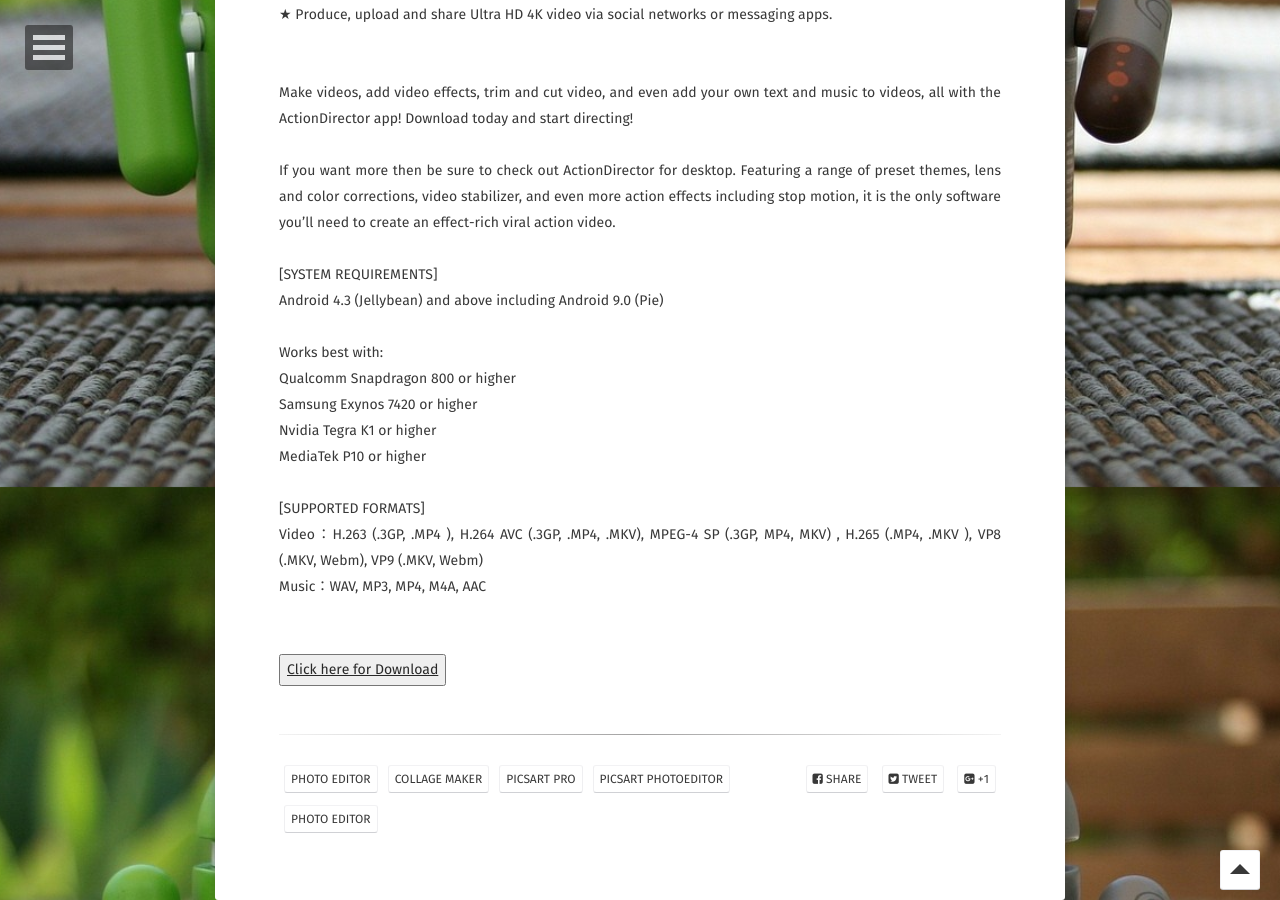
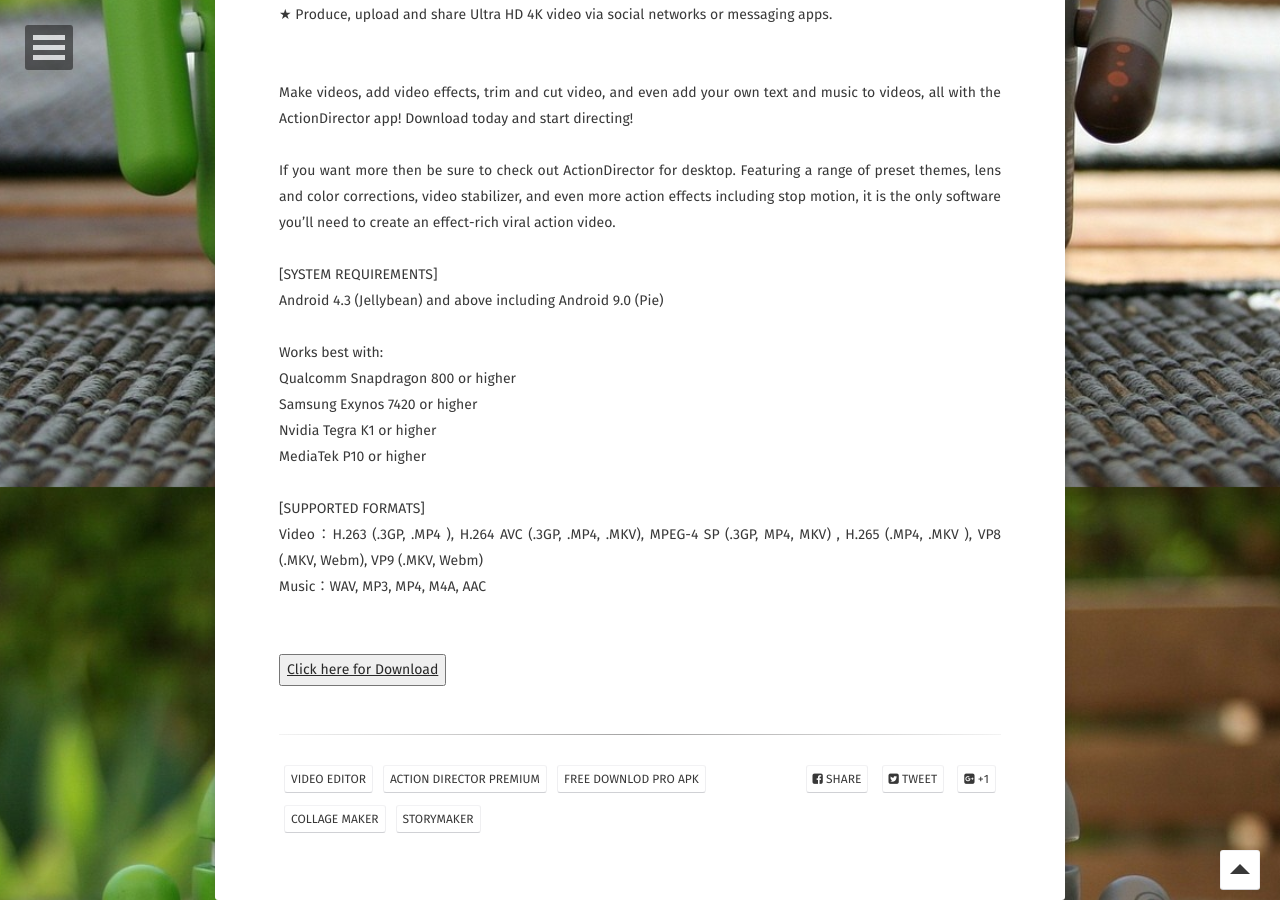
Before and after one commit to GetFreeApps/GetFreeApps.github.io, a Jekyll site: the page built from _posts/2019-02-07-actiondirector-video-editor---edit-videos-fast-pro-moded-version-premium-3-1-1-2019.md, in a window 1280 px wide and 900 px high, scrolled down 2213 px. Built offline with Jekyll 4.4.1, drawn with Linux system fonts in a browser that asks for light colours; some web fonts are replaced; some of the changed text lies outside the part shown.

Commit message:
Moved '_posts/2019-02-06-actiondirector-video-editor---edit-videos-fast-pro-moded-version-premium-3-1-1-2019.md' to '_posts/2019-02-07-actiondirector-video-editor---edit-videos-fast-pro-moded-version-premium-3-1-1-2019.md' via CloudCannon

```diff
--- a/_posts/2019-02-06-actiondirector-video-editor---edit-videos-fast-pro-moded-version-premium-3-1-1-2019.md
+++ b/_posts/2019-02-07-actiondirector-video-editor---edit-videos-fast-pro-moded-version-premium-3-1-1-2019.md
@@ -3,16 +3,16 @@
 title: >-
   ActionDirector Video Editor - Edit Videos Fast Pro Moded Version Premium 3.1.1
   2019
-date: 2019-02-06 00:00:00
+date: 2019-02-07 00:00:00
 excerpt: >-
   Free Download PicsArt Photo Studio: Collage Maker & Pic Editor Pro and Moded
   Version 11.3.0 2019
 tags:
-  - Photo Editor
+  - Video Editor
+  - action director premium
+  - free downlod pro apk
   - Collage Maker
-  - Picsart Pro
-  - Picsart PhotoEditor
-  - Photo Editor
+  - StoryMaker
 comments: false
 ---
 
```
